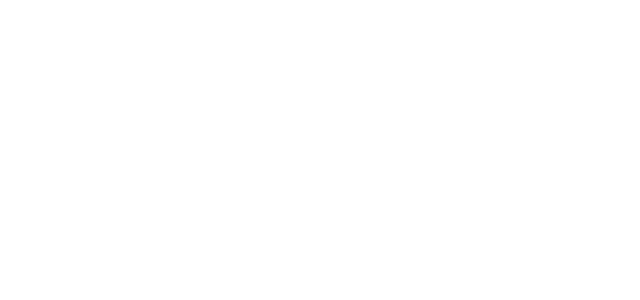
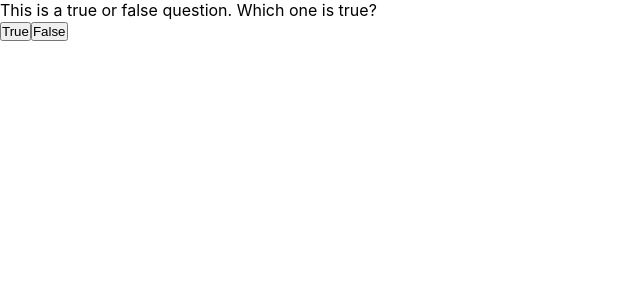
Before and after one commit to chrissyhunt87/expense-tracker-client, a React (Create React App) app: page /question in a window 1280 px wide. Shown: the top 300 px of the page, without its empty margins (0-640 px from the left). Built offline with nearby package versions, Linux system fonts and the light colour scheme.

Commit message:
Create dummy Question component

```diff
--- a/src/App.js
+++ b/src/App.js
@@ -4,6 +4,7 @@
 import Home from './Home';
 import Login from './containers/Login/Login';
 import Expenses from './containers/Expenses/Expenses';
+import Question from './Question/Question';
 
 class App extends Component {
   render() {
@@ -13,6 +14,7 @@
           <Route path="/" exact component={Home} />
           <Route path="/login" component={Login} />
           <Route path="/expenses" component={Expenses} />
+          <Route path="/question" component={Question} />
         </React.Fragment>
       </Router>
     );
--- /dev/null
+++ b/src/Question/Question.js
@@ -0,0 +1,39 @@
+import React, { Component } from 'react';
+
+class Question extends Component {
+
+    constructor() {
+        super();
+        this.state = {
+            questionText: 'This is a true or false question. Which one is true?',
+            possibleAnswers: ['True', 'False'],
+            selectedAnswer: null
+        };
+    }
+
+    handleClick = (e) => {
+        this.setState({
+            ...this.state,
+            selectedAnswer: e.target.innerHTML
+        }, () => {
+            // cb here follows setState - TODOS:
+            // 1. use this space to auto-save when answer selected
+            // 2. update display state of button to show selected (or do this with selective render?)
+            console.log('State updated: ', this.state)
+        })
+    }
+
+    render() {
+        // TODO: Might selectively render button type if answer === selectedAnswer
+        const buttons = this.state.possibleAnswers.map((answer, index) => <button key={index} onClick={this.handleClick}>{answer}</button>);
+
+        return (
+            <div>
+                <p>{this.state.questionText}</p>
+                {buttons}
+            </div>
+        )
+    }
+}
+
+export default Question;
```
